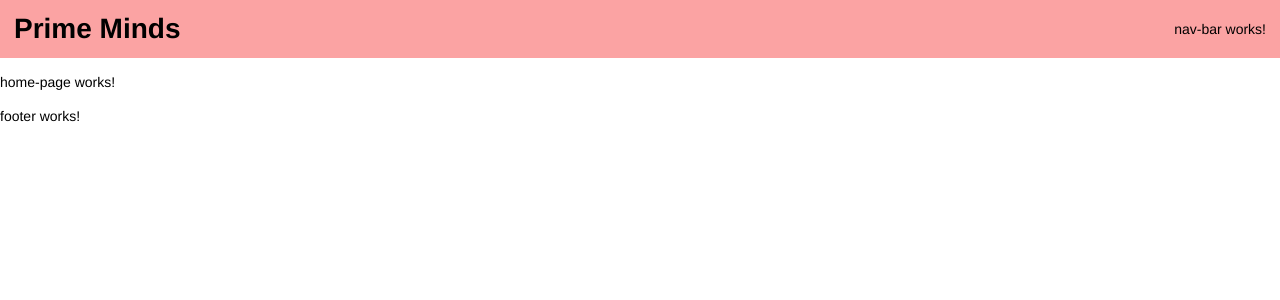
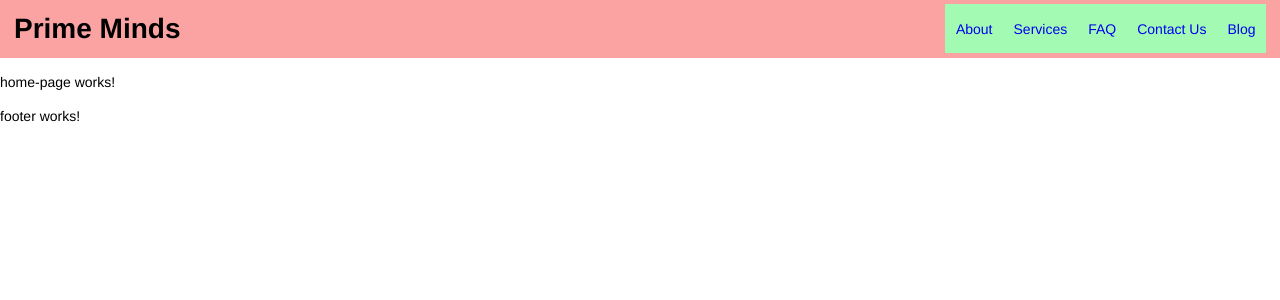
Before and after one commit to gohopventure/prime-minds, an Angular app: page /home in a window 1280 px wide. Shown: the top 300 px of the page. Built offline with nearby package versions, Linux system fonts and the light colour scheme.

Commit message:
Updates nav bar with page links

```diff
--- a/src/app/components/nav-bar/nav-bar.component.css
+++ b/src/app/components/nav-bar/nav-bar.component.css
@@ -0,0 +1,91 @@
+.nav-container {
+    background-color: rgb(163, 251, 179);
+}
+
+.nav {
+    display: flex;
+    flex-direction: row;
+    align-items: center;
+    justify-content: space-between;
+}
+
+.mobile-links {
+    display: none;
+}
+
+ul {
+    padding: 0;
+    background-color: rgb(163, 251, 179);
+}
+
+li {
+    list-style-type: none;
+    display: inline-block;
+    margin: .025em .75em;
+}
+
+a {
+    text-decoration: none;
+}
+
+a:visited {
+    color: black;
+}
+
+.links a:hover {
+    color: rgb(255, 127, 214);
+    transition: 0.4s ease-in-out;
+}
+
+@media only screen and (max-width: 999px) {
+    .links {
+        display: none;
+    }
+
+    .mobile-links {
+        display: inline;
+        position: fixed;
+        right: -1100px;
+        top: 64px;
+        width: 100%;
+        height: 100%;
+    }
+
+    li {
+        display: block;
+        margin: 20px 0 0 12px;
+    }
+
+    .menu-icon span{
+        width: 32px;
+        height: 3px;
+        background: black;
+        display: block;
+        cursor: pointer;
+        transition: 0.2s ease-in-out;
+    }
+
+    .menu-icon span:nth-child(2) {
+        margin: 4px 0;
+    }
+
+    .menuIcon span:nth-child(2) {
+        display: none;
+    }
+
+    .menuIcon span:nth-child(1) {
+       transform: rotate(40deg);
+       transition: 0.5s ease-in-out;
+    }
+
+    .menuIcon span:nth-child(3) {
+       transform: rotate(-40deg);
+       transition: 0.5s ease-in-out;
+       margin-top: -3px;
+    }
+
+    .mobileLinks {
+        right: 0;
+        transition: 0.5s ease-in-out;
+    }
+}
--- a/src/app/components/nav-bar/nav-bar.component.html
+++ b/src/app/components/nav-bar/nav-bar.component.html
@@ -1 +1,23 @@
-<p>nav-bar works!</p>
+<div class="nav-container">
+    <div class="nav navbar-nav collapse navbar-collapse" id="bs-example-navbar-collapse-1">
+        <div class="menu-icon" [class.menuIcon]="menuIcon" (click)="updateMenuIcon()">
+            <span></span>
+            <span></span>
+            <span></span>
+        </div>
+        <ul class="links">
+            <li><a routerLink="/">About</a></li>
+            <li><a routerLink="/">Services</a></li>
+            <li><a routerLink="/">FAQ</a></li>
+            <li><a routerLink="/">Contact Us</a></li>
+            <li><a routerLink="/">Blog</a></li>
+        </ul>
+    </div>
+    <ul class="mobile-links" [class.mobileLinks]="mobileLinks">
+        <li><a routerLink="/">About</a></li>
+        <li><a routerLink="/">Services</a></li>
+        <li><a routerLink="/">FAQ</a></li>
+        <li><a routerLink="/">Contact Us</a></li>
+        <li><a routerLink="/">Blog</a></li>
+    </ul>
+</div>
--- a/src/app/components/nav-bar/nav-bar.component.ts
+++ b/src/app/components/nav-bar/nav-bar.component.ts
@@ -6,10 +6,16 @@ import { Component, OnInit } from '@angular/core';
   styleUrls: ['./nav-bar.component.css']
 })
 export class NavBarComponent implements OnInit {
+  mobileLinks:boolean = false;
+  menuIcon:boolean = false;
 
   constructor() { }
 
   ngOnInit(): void {
   }
 
+  updateMenuIcon(): void {
+    this.mobileLinks =! this.mobileLinks
+    this.menuIcon =! this.menuIcon
+  }
 }
```
